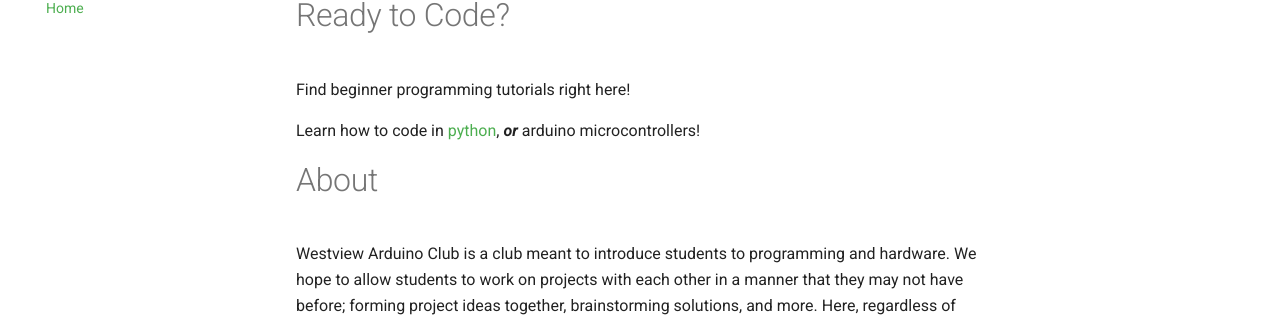
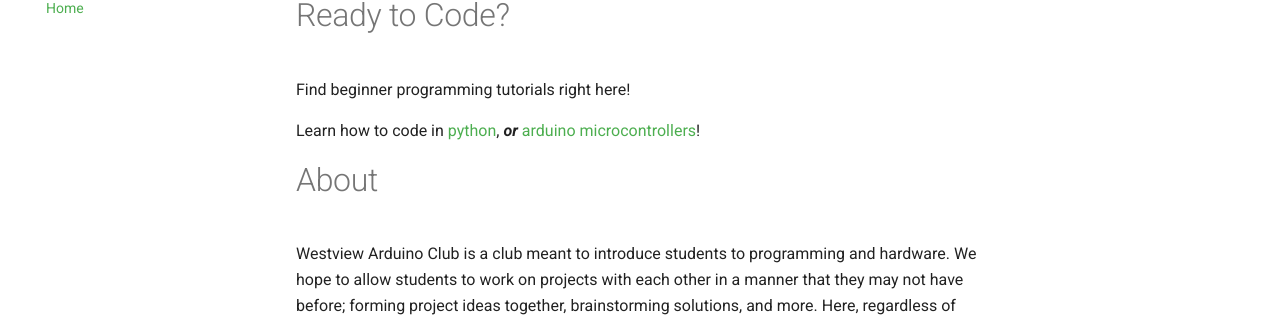
Before and after one commit to WVarduinoclub/tutorials, an MkDocs documentation site: the page built from docs/index.md, in a window 1280 px wide and 1237 px high. Shown: the part 151-468 px from the top of the window. Built offline with MkDocs 1.6.1 and Material for MkDocs 9.7.7, drawn with Linux system fonts in a browser that asks for light colours; comment, search, counter and statistics services are not loaded; some of the changed lines change nothing that is shown.

Commit message:
updated links

```diff
--- a/docs/index.md
+++ b/docs/index.md
@@ -3,7 +3,7 @@
 Find beginner programming tutorials right here!
 
 Learn how to code in [python](https://wvarduinoclub.github.io/tutorials/python-tutorials/Setup/), ___or___
-arduino microcontrollers!
+[arduino microcontrollers](https://wvarduinoclub.github.io/tutorials/arduino-tutorials/arduino-presentation/)!
 
 
 # About
```
